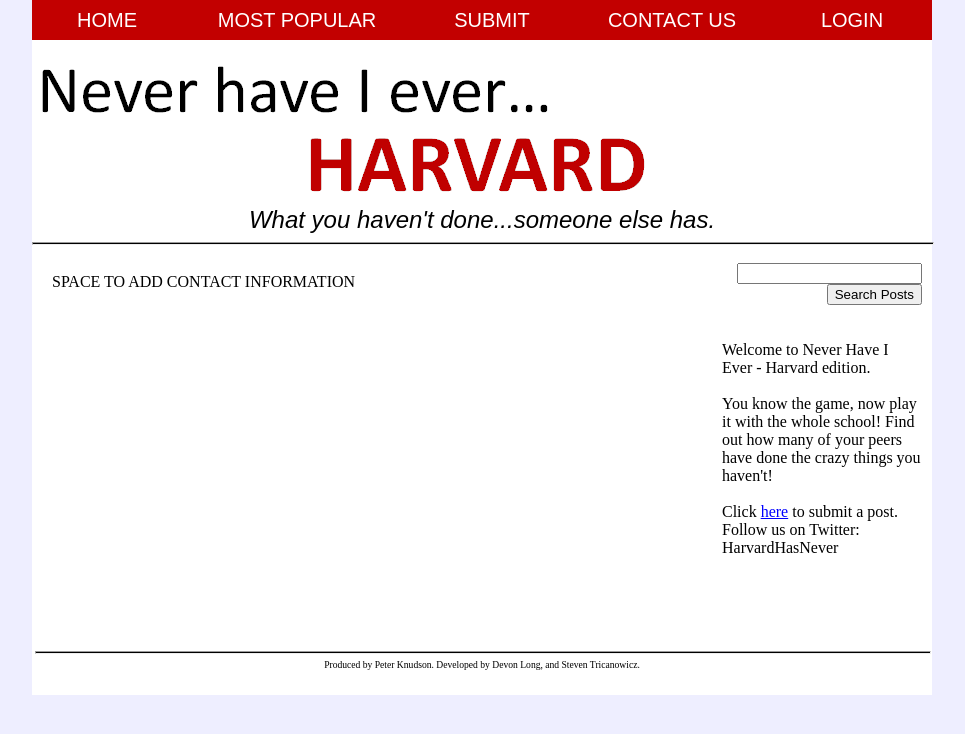
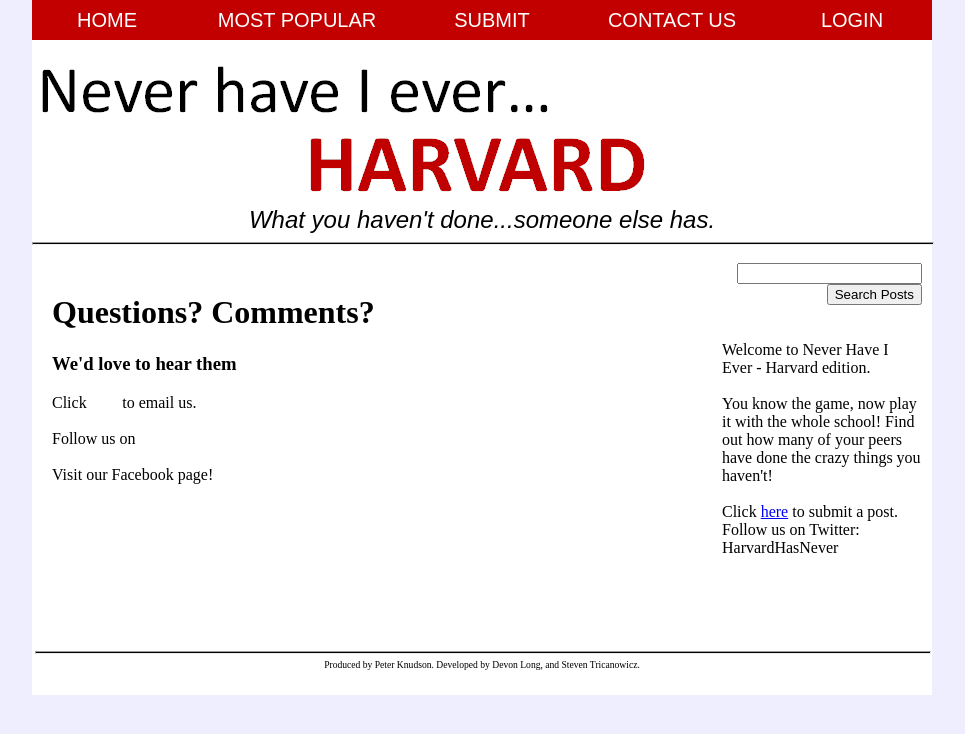
Before and after one commit to strican/harvard-never, a PHP site: page /contact.php in a window 1280 px wide. Shown: the top 734 px of the page, without its empty margins (158-1123 px from the left). Run offline with PHP 8.4, Linux system fonts and the light colour scheme; data that the repository does not hold is empty; some libraries are stand-ins or nearby versions.

Commit message:
Adding contact page

```diff
--- a/contact.php
+++ b/contact.php
@@ -47,11 +47,12 @@
 	<table id="main_table" border="0" cellpadding="0" cellspacing="0" spacing="0" width="100%" bgcolor="#FFFFFF">
           <tr>
 	    <td id="contact_area" valign="top" colspan="4" rowspan="2" width="700px">
-
-SPACE TO ADD CONTACT INFORMATION
-
+	    <h1>Questions? Comments? </h1>
+	    <h3>We'd love to hear them </h3>
+	    <p>Click <a href="mailto:admin@neverhaveiharvard.com?subject=re:Never Have I Harvard"> here </a> to email us. <br> <br>
+	    Follow us on <a href="http://twitter.com/#!/NeverHasHarvard"> Twitter! </a> <br> <br>
+	    Visit our Facebook page! </p>
 	    </td>
-
 	    <td id="welcomemessage" valign="top">
               <form align="right"><input type="text" /><br/><input type="submit" value="Search Posts" /></form><br/><br/>
                                 Welcome to Never Have I Ever - Harvard edition.<br/><br/>
```
